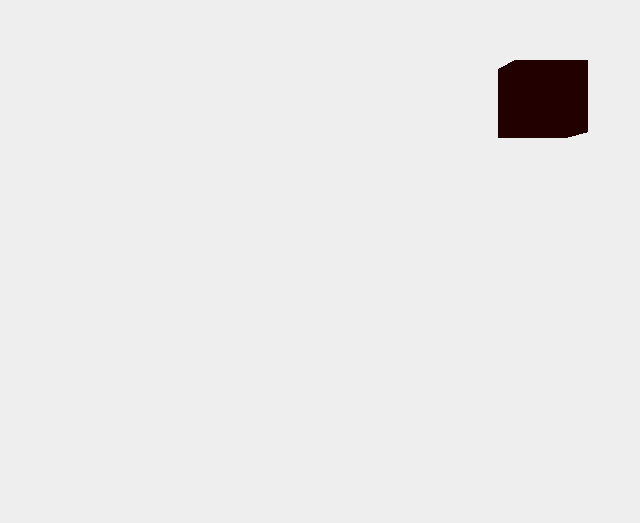
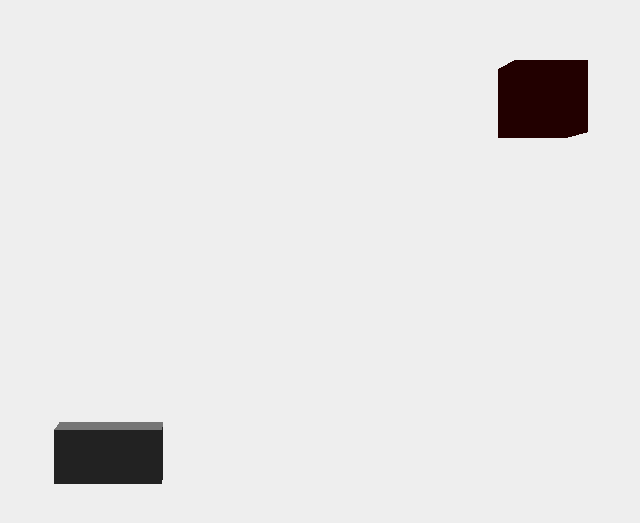
Before and after one commit to JacobZwang/3d-snake, a plain HTML site: page index.html in a window 1280 px wide. Shown: the part 159-682 px from the top of the page, without its empty margins (451-1091 px from the left). Drawn offline with nearby package versions, Linux system fonts and the light colour scheme.

Commit message:
wrap snake at border

```diff
--- a/index.html
+++ b/index.html
@@ -89,6 +89,18 @@
             fruitz = Math.floor(Math.random() * 10) + 1;
           }
 
+          if (x > 10) {
+            x = 0;
+          }
+
+          if (y > 10) {
+            y = 0;
+          }
+
+          if (z > 10) {
+            z = 0;
+          }
+
           tail.push({ x, y, z });
           var i = 1;
           while (tail.length > length) {
```
